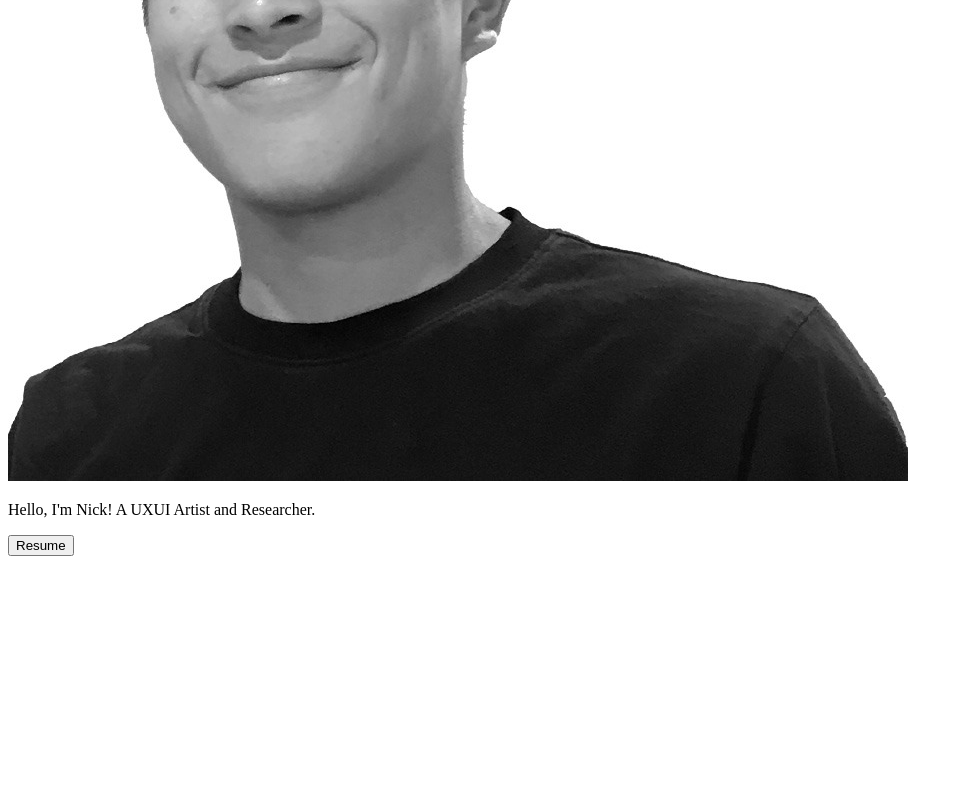
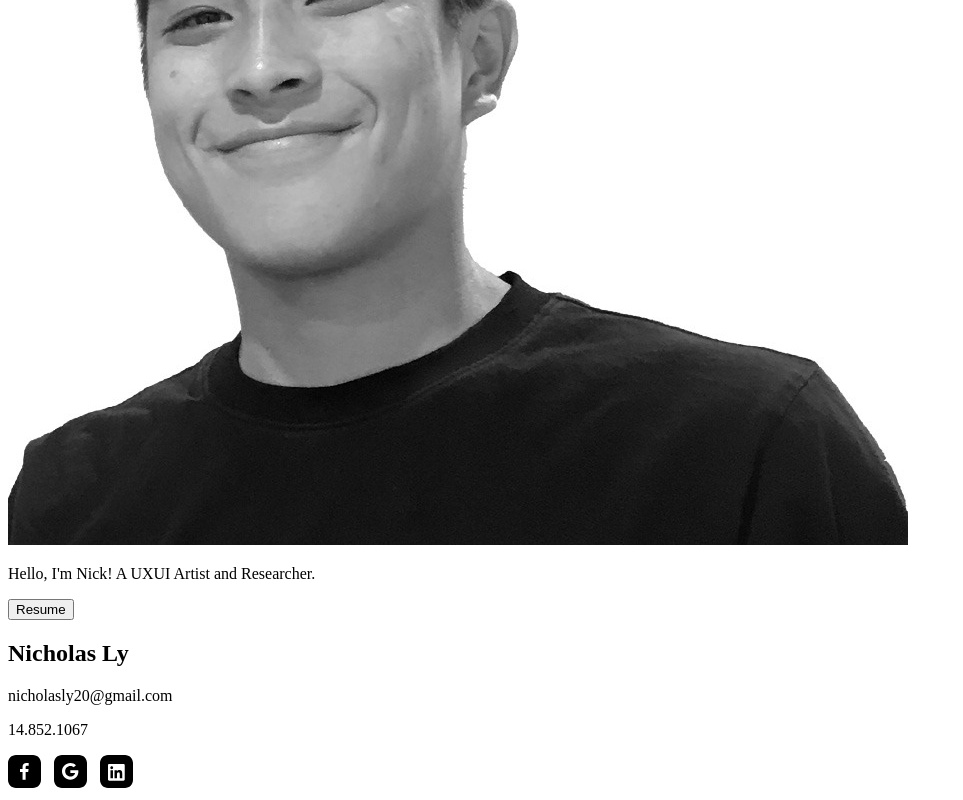
Before and after one commit to nickly20/UX_UI_HW_17, a plain HTML site: page index.html in a window 1280 px wide. Shown: the part 613-1413 px from the top of the page, without its empty margins (0-963 px from the left). Before the commit the page ends 1177 px from the top, so only its background shows below. Drawn offline with Linux system fonts and the light colour scheme; files that its build step writes are made by us from their sources.

Commit message:
Competed html

```diff
--- a/index.html
+++ b/index.html
@@ -5,6 +5,10 @@
         <link href="UX_UI_HW_17/index.css"
         type="text/css"
         rel="stylesheet">
+
+        <h1>
+            Nick Ly
+        </h1>
 
         <style>
             nav ul li{
@@ -34,6 +38,7 @@
         </header>
 
         <!--Hero Section-->
+
         <section class="hero-image">
             <div>
                 <img src=
@@ -48,7 +53,19 @@
         </section>
 
         <!--Footer-->
-    <footer></footer>
+
+        <footer>
+            <h2>
+                Nicholas Ly
+            </h2>
+            <p>
+                nicholasly20@gmail.com
+            </p>
+            <p>
+                14.852.1067
+            </p>
+            <img src="images/socials.svg" alt="socials">
+        </footer>
 
     </body>
 </html>
```
Also changed, not shown: images/socials.svg (added), 1 other file. Lines whose indentation alone changed are shown as unchanged.
